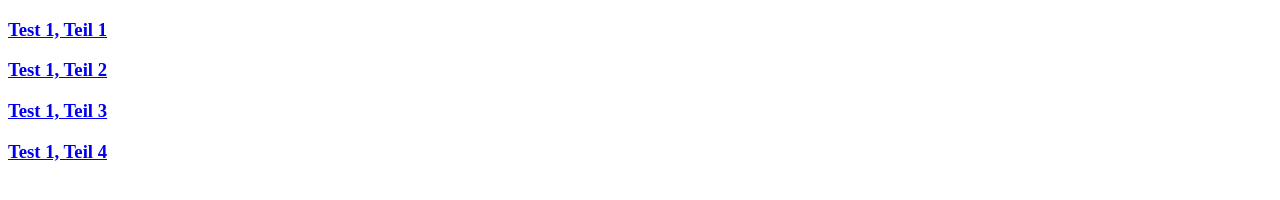
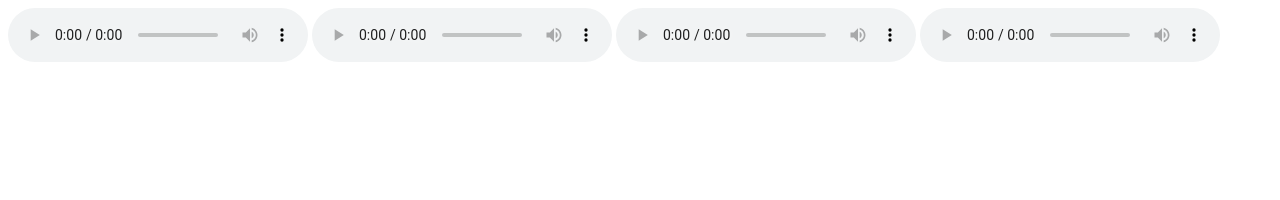
Before and after one commit to AimilDimitrak/polarm, a plain HTML site: page index.html in a window 1280 px wide. Drawn offline with Linux system fonts and the light colour scheme.

Commit message:
Update index.html

```diff
--- a/index.html
+++ b/index.html
@@ -2,9 +2,9 @@
 <head>
     <title>Genau So B2! Audios</title>
 </head>
-<body onkeydown="batch()">
-    <h3><a href="./E1-H1.mp3">Test 1, Teil 1</a></h3>
-    <h3><a href="./E1-H2.mp3">Test 1, Teil 2</a></h3>
-    <h3><a href="./E1-H3.mp3">Test 1, Teil 3</a></h3>
-    <h3><a href="./E1-H4.mp3">Test 1, Teil 4</a></h3>
+<body>
+    <audio controls src="./E1-H1.mp3">Test 1, Teil 1</audio>
+    <audio controls src="./E1-H2.mp3">Test 1, Teil 2</audio>
+    <audio controls src="./E1-H3.mp3">Test 1, Teil 3</audio>
+    <audio controls src="./E1-H4.mp3">Test 1, Teil 4</audio>
 </body>
```
